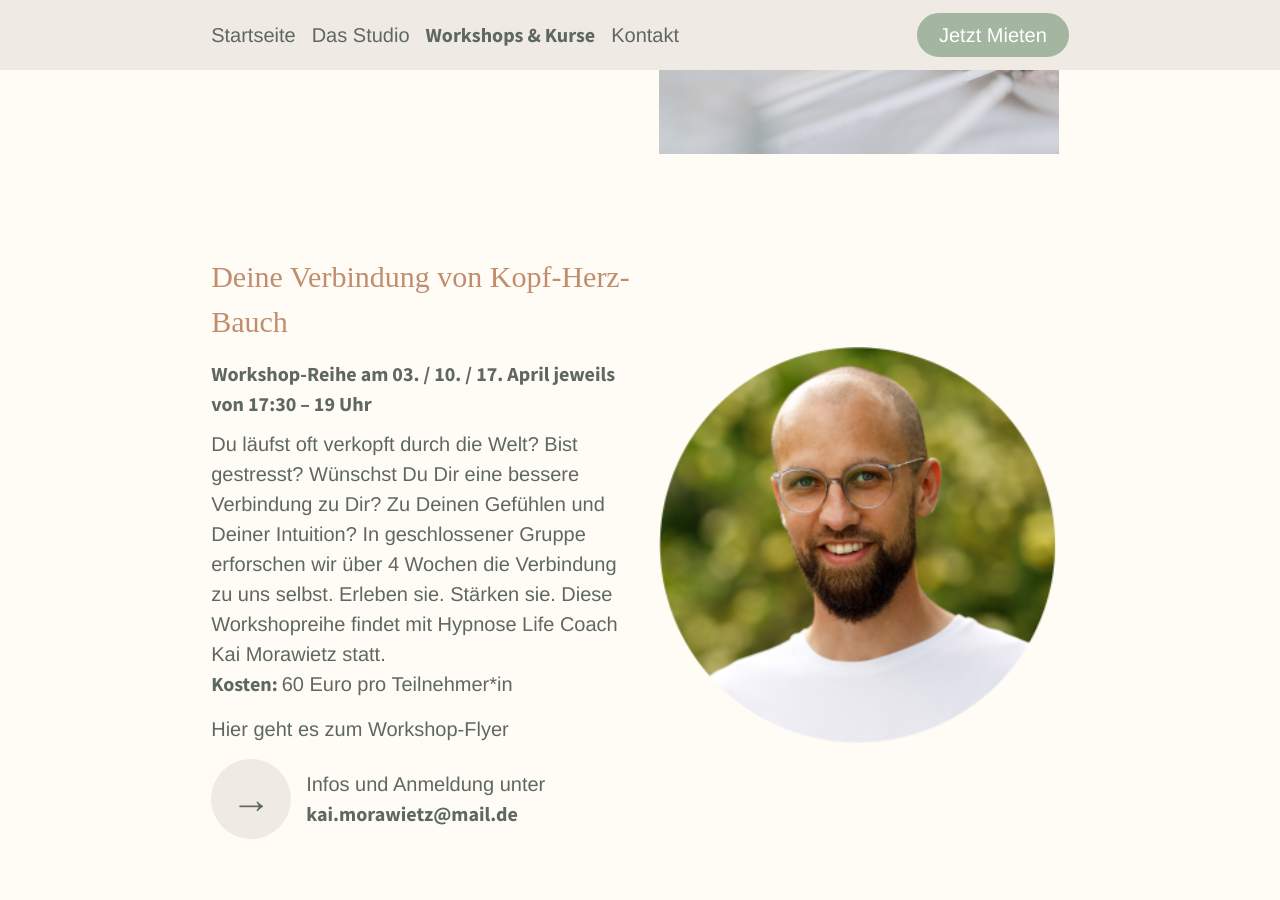
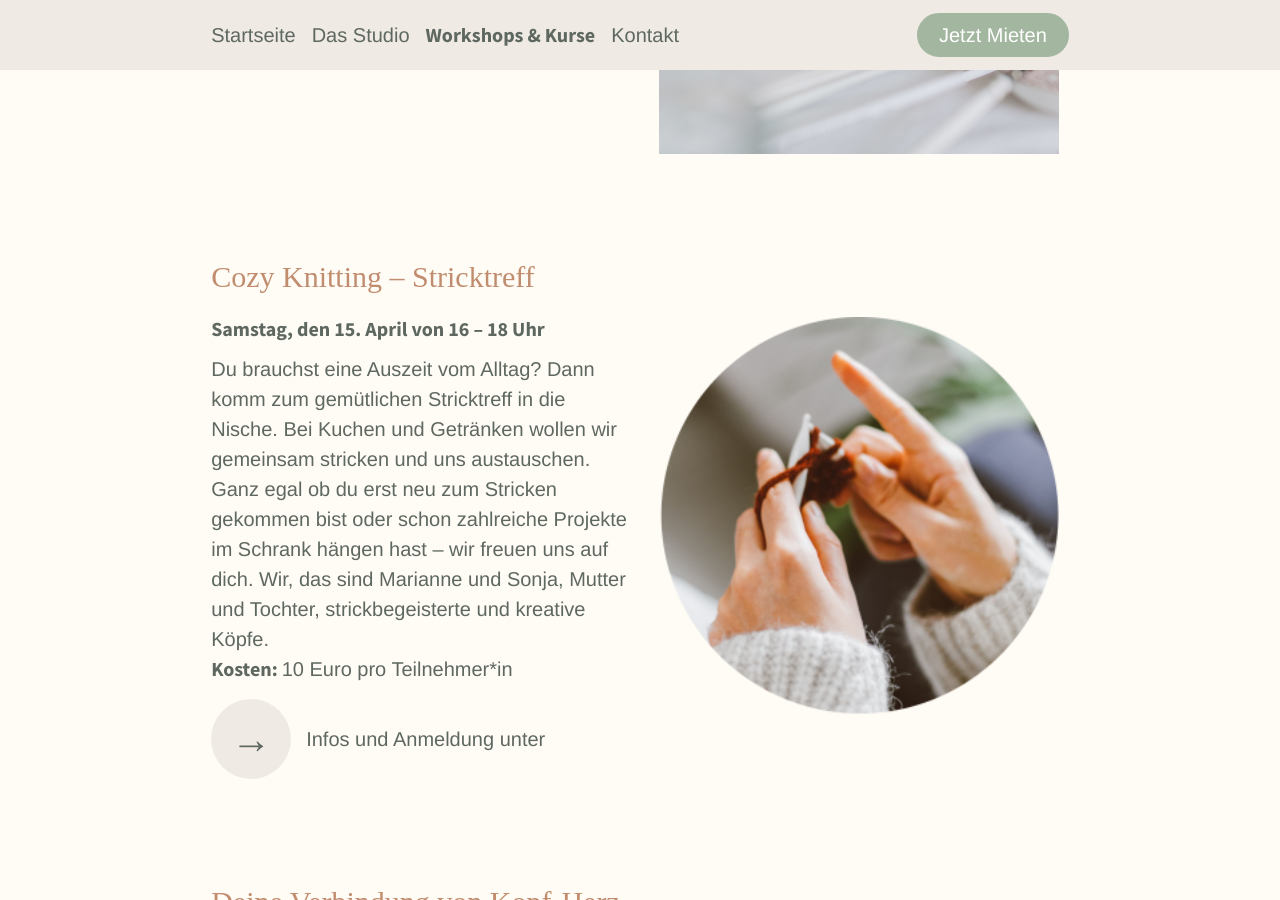
Before and after one commit to sonjafeitsch/meine-nische-website, a Jekyll site: the page built from kurse.html, in a window 1280 px wide and 900 px high, scrolled down 575 px. Built offline with Jekyll 4.4.1, drawn with Linux system fonts in a browser that asks for light colours; some web fonts are replaced.

Commit message:
update events

```diff
--- a/kurse.html
+++ b/kurse.html
@@ -4,6 +4,14 @@ title: Meine Nische | Kurse
 style: kurse.css
 permalink: kurse
 events:
+  - name: "Cozy Knitting – Stricktreff"
+    image: knitting.png
+    time: Samstag, den 15. April von 16 – 18 Uhr
+    description: "Du brauchst eine Auszeit vom Alltag? Dann komm zum gemütlichen Stricktreff
+    in die Nische. Bei Kuchen und Getränken wollen wir gemeinsam stricken und uns austauschen. Ganz egal ob du erst
+    neu zum Stricken gekommen bist oder schon zahlreiche Projekte im Schrank hängen hast – wir freuen uns auf dich. Wir,
+    das sind Marianne und Sonja, Mutter und Tochter, strickbegeisterte und kreative Köpfe."
+    costs: "10 Euro pro Teilnehmer*in"
   - name: Deine Verbindung von Kopf-Herz-Bauch
     time: Workshop-Reihe am 03. / 10. / 17. April jeweils von 17:30 – 19 Uhr
     description: "Du läufst oft verkopft durch die Welt? Bist gestresst?
```
Also changed, not shown: images/events/knitting.png (added).
